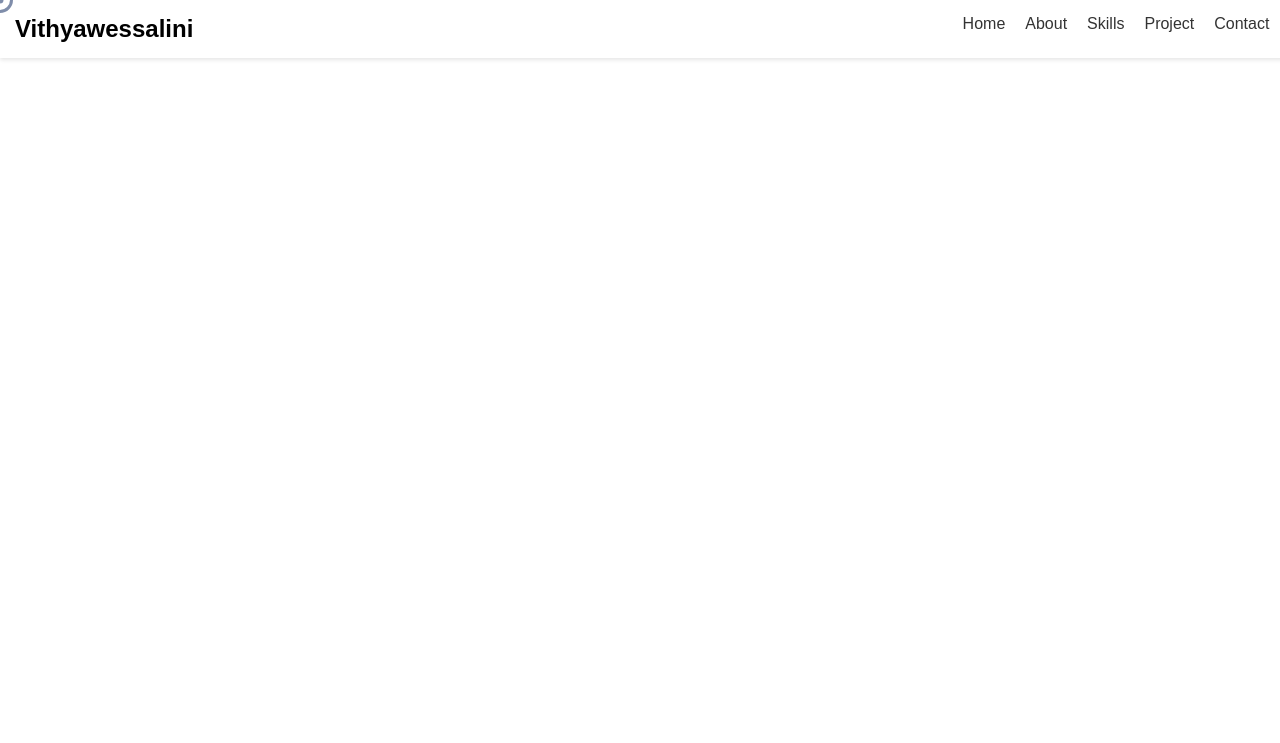
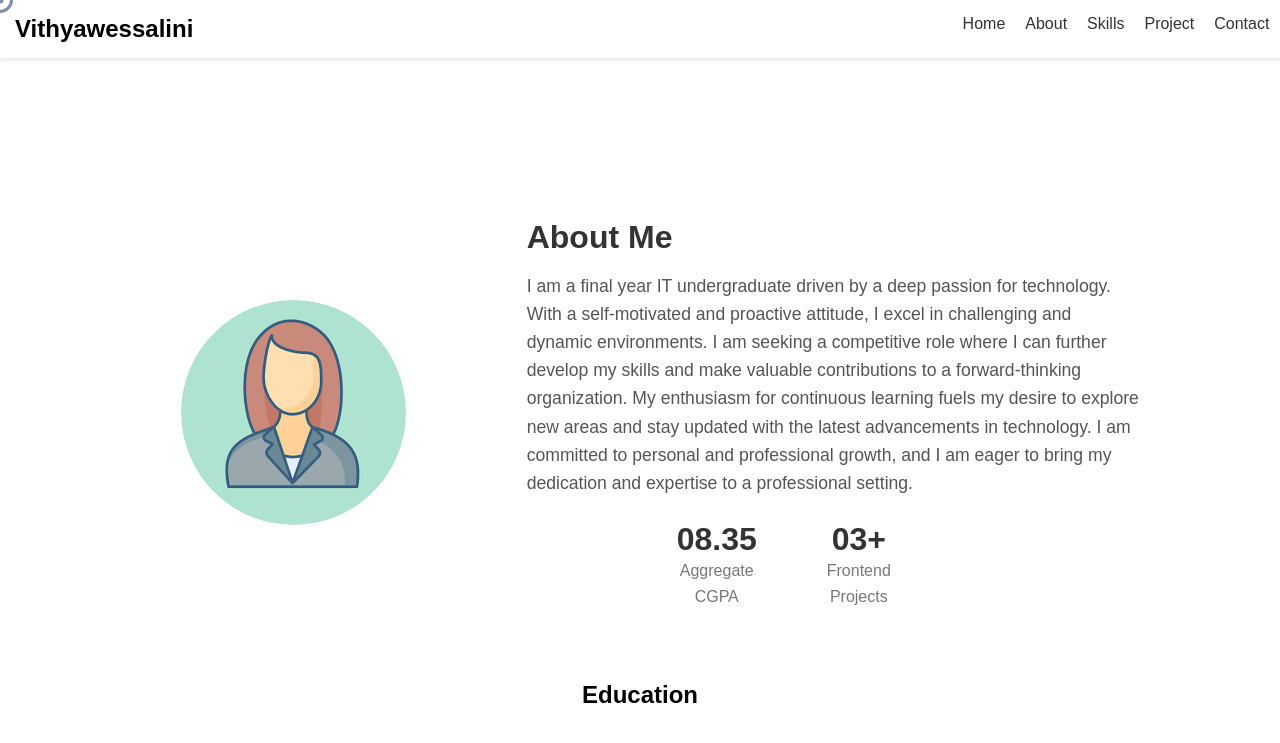
Before and after one commit to vithyawessalini/portfolio, a React (Create React App) app: page /portfolio/about in a window 1280 px wide. Shown: the top 743 px of the page. Built offline with nearby package versions, Linux system fonts and the light colour scheme.

Commit message:
Updated portfolio

```diff
--- a/src/App.js
+++ b/src/App.js
@@ -16,10 +16,10 @@ function App() {
         <Header />
         <Routes>
           <Route path="/portfolio" element={<Home />} />
-          <Route path="/about" element={<About />} />
-          <Route path="/skills" element={<Skills />} />
-          <Route path="/projects" element={<Projects />} />
-          <Route path="/contact" element={<Contact />} />
+          <Route path="/portfolio/about" element={<About />} />
+          <Route path="/portfolio/skills" element={<Skills />} />
+          <Route path="/portfolio/projects" element={<Projects />} />
+          <Route path="/portfolio/contact" element={<Contact />} />
         </Routes>
         <CustomCursor />
       </div>
```
